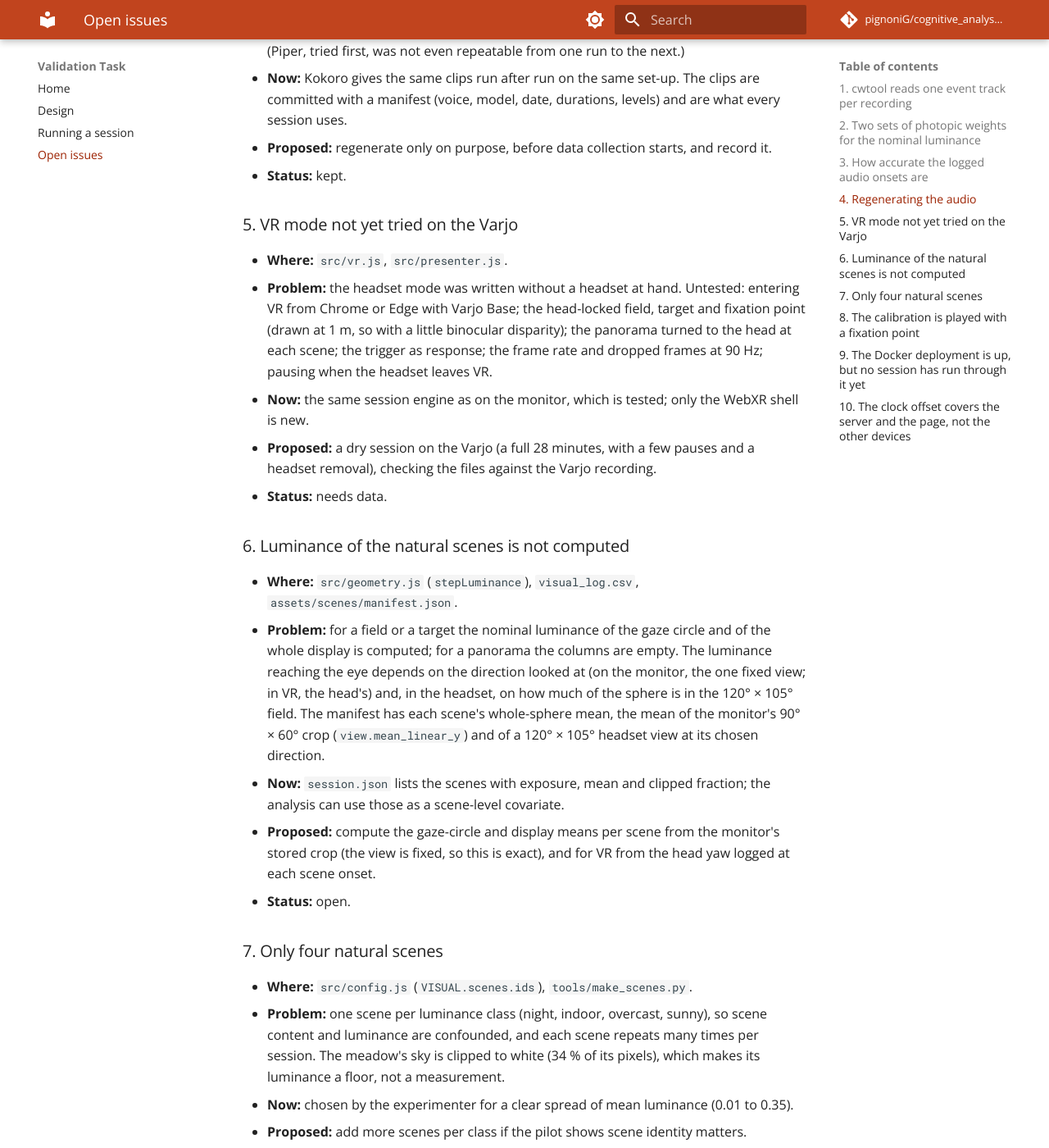
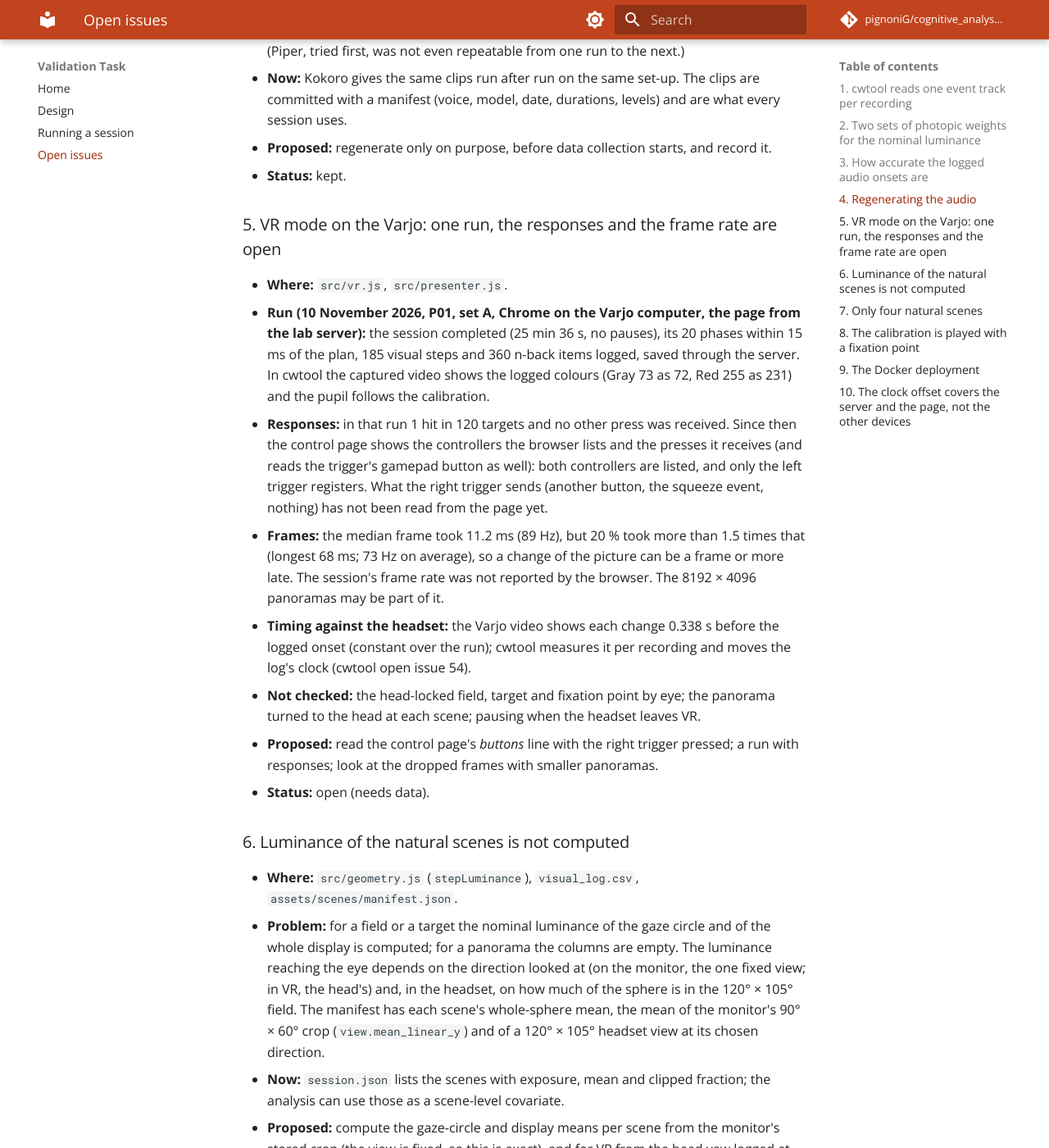
Before and after one commit to pignoniG/cognitive_analysis_tool_validation, an MkDocs documentation site: the page built from docs/OPEN_ISSUES.md, in a window 1280 px wide and 1400 px high, scrolled down 1663 px. Shown: the whole window at 82% size. Built offline with MkDocs 1.6.1 and Material for MkDocs 9.7.7, drawn with Linux system fonts in a browser that asks for light colours; comment, search, counter and statistics services are not loaded; some of the changed text lies outside the part shown.

Commit message:
The headset's controller line as a tested module; open issues and running guide updated after the first VR run

```diff
--- a/docs/OPEN_ISSUES.md
+++ b/docs/OPEN_ISSUES.md
@@ -52,16 +52,26 @@ Each issue says where it is, why it matters, what the presenter currently does a
 - **Proposed:** regenerate only on purpose, before data collection starts, and record it.
 - **Status:** kept.
 
-### 5. VR mode not yet tried on the Varjo
+### 5. VR mode on the Varjo: one run, the responses and the frame rate are open
 - **Where:** `src/vr.js`, `src/presenter.js`.
-- **Problem:** the headset mode was written without a headset at hand. Untested: entering VR from Chrome or Edge with
-  Varjo Base; the head-locked field, target and fixation point (drawn at 1 m, so with a little binocular disparity);
-  the panorama turned to the head at each scene; the trigger as response; the frame rate and dropped frames at
-  90 Hz; pausing when the headset leaves VR.
-- **Now:** the same session engine as on the monitor, which is tested; only the WebXR shell is new.
-- **Proposed:** a dry session on the Varjo (a full 28 minutes, with a few pauses and a headset removal), checking
-  the files against the Varjo recording.
-- **Status:** needs data.
+- **Run (10 November 2026, P01, set A, Chrome on the Varjo computer, the page from the lab server):** the session completed
+  (25 min 36 s, no pauses), its 20 phases within 15 ms of the plan, 185 visual steps and 360 n-back items logged, saved through
+  the server. In cwtool the captured video shows the logged colours (Gray 73 as 72, Red 255 as 231) and the pupil follows the
+  calibration.
+- **Responses:** in that run 1 hit in 120 targets and no other press was received. Since then the control page shows the
+  controllers the browser lists and the presses it receives (and reads the trigger's gamepad button as well): both controllers
+  are listed, and only the left trigger registers. What the right trigger sends (another button, the squeeze event, nothing) has
+  not been read from the page yet.
+- **Frames:** the median frame took 11.2 ms (89 Hz), but 20 % took more than 1.5 times that (longest 68 ms; 73 Hz on average), so a
+  change of the picture can be a frame or more late. The session's frame rate was not reported by the browser. The 8192 × 4096
+  panoramas may be part of it.
+- **Timing against the headset:** the Varjo video shows each change 0.338 s before the logged onset (constant over the run);
+  cwtool measures it per recording and moves the log's clock (cwtool open issue 54).
+- **Not checked:** the head-locked field, target and fixation point by eye; the panorama turned to the head at each scene;
+  pausing when the headset leaves VR.
+- **Proposed:** read the control page's *buttons* line with the right trigger pressed; a run with responses; look at the dropped
+  frames with smaller panoramas.
+- **Status:** open (needs data).
 
 ### 6. Luminance of the natural scenes is not computed
 - **Where:** `src/geometry.js` (`stepLuminance`), `visual_log.csv`, `assets/scenes/manifest.json`.
@@ -94,17 +104,16 @@ Each issue says where it is, why it matters, what the presenter currently does a
 - **Proposed:** a switch to hide it during the calibration if the pupil fit shows a difference.
 - **Status:** kept.
 
-### 9. The Docker deployment is up, but no session has run through it yet
+### 9. The Docker deployment
 - **Where:** `Dockerfile`, `docker-compose.yml`, `docker-compose.proxy.yml`, `deploy/nginx-validation.conf`, `deploy/docker-compose.uc4-nginx.yml`.
-- **Problem:** on 2026-10-28 the image was built and runs healthy on the server (`/healthz` answers), and the UC4 nginx
-  forwards `/validation/` to it (the password prompt answers 401, the UC4 site is unchanged). Since then it has an
-  address of its own, `https://validation.137-204-97-86.sslip.io/`, through a front nginx in `/srv/edge` with an
-  automatically renewed certificate (the root address works: the page uses only relative addresses). Not yet tried: a session through that address (files in the data folder, the *Clock* line, the headset's
-  WebXR over HTTPS). The old `/validation/` route can be retired when everyone uses the new address; the task does not
-  depend on UC4's nginx any more.
-- **Now:** documented in `docs/deploying.md`.
-- **Proposed:** run a short dry session through the address and check the data folder; retire the UC4 route (optional) and, if wanted, an automatic redeploy from GitHub in the style of the other services.
-- **Status:** needs data.
+- **Now:** the image runs on the lab server at `https://validation.137-204-97-86.sslip.io/`, through a front nginx in `/srv/edge`
+  with an automatically renewed certificate (`docs/deploying.md`). The first VR run (10 November 2026) was served from it, in
+  WebXR over HTTPS, and saved through it (`saving: server`, with `clock_offset.csv`).
+- **Open:** a new version reaches the server only by hand (`git pull`, then `docker compose up -d --build`); the old `/validation/`
+  route through the UC4 nginx can be retired.
+- **Proposed:** an automatic redeploy from GitHub in the style of the server's other services, skipped while a session is
+  being saved.
+- **Status:** open (the redeploy).
 
 ### 10. The clock offset covers the server and the page, not the other devices
 - **Where:** `src/clock.js`, `clock_offset.csv`.
@@ -113,5 +122,9 @@ Each issue says where it is, why it matters, what the presenter currently does a
   their offsets are not measured here. The server is also only a reference: a server clock that itself drifts or is
   wrong says nothing about the participant's data.
 - **Now:** the offset is recorded, not applied; the convention is `server = logged + offset`.
+- **First run (10 November 2026):** the server was 1.8 ms ahead of the page at the start and 15.5 ms at the end
+  (0.54 ms per minute, round trips of about 5 ms). `page_vs_wall_ms` rose to 14 ms over the same time, so the drift is the
+  browser's own clock against the computer's wall clock, not the server's; the server and the wall clock agree within 3 ms.
+  It does not explain the 0.338 s between the log and the Varjo video (issue 5).
 - **Proposed:** none needed unless the server's clock becomes the reference for several machines.
 - **Status:** kept.
```
Also changed, not shown: docs/running.md (+4 -1 lines), 4 other files.
